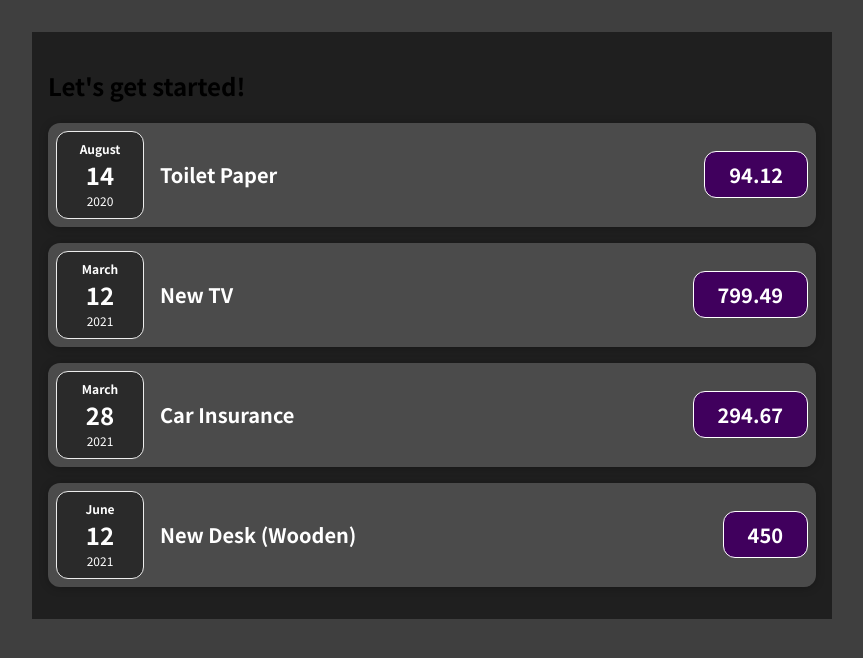
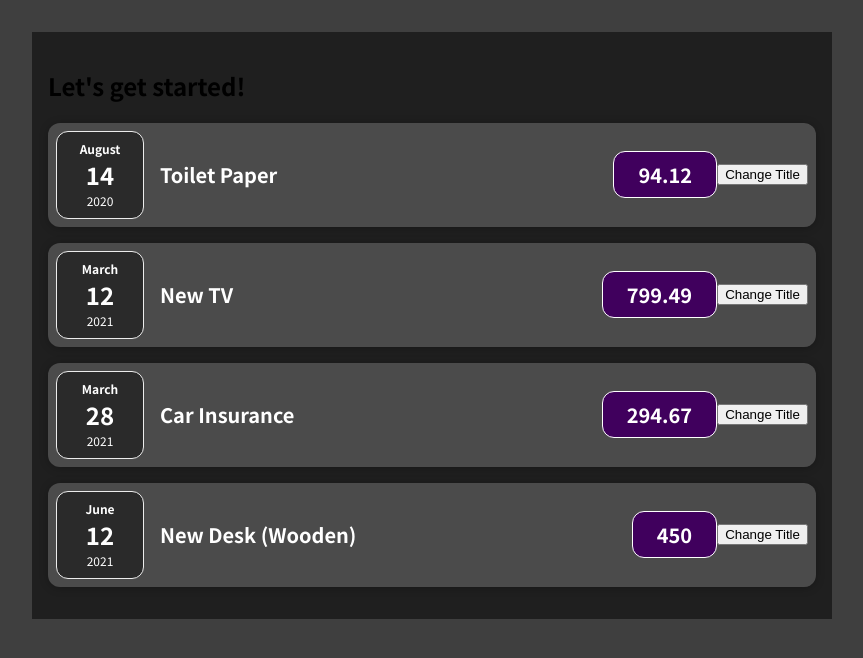
Before and after one commit to farischew/react-expenses-app, a JavaScript app: page / in a window 1280 px wide. Shown: the top 658 px of the page, without its empty margins (208-1071 px from the left). Built offline with nearby package versions, Linux system fonts and the light colour scheme.

Commit message:
Adds onClick button in ExpenseItem

```diff
--- a/src/components/Expenses/ExpenseItem.js
+++ b/src/components/Expenses/ExpenseItem.js
@@ -10,6 +10,13 @@ const ExpenseItem = (props) => {
         <h2>{props.title}</h2>
         <div className="expense-item__price">{props.amount}</div>
       </div>
+      <button
+        onClick={() => {
+          console.log("Clicked!");
+        }}
+      >
+        Change Title
+      </button>
     </Card>
   );
 };
```
